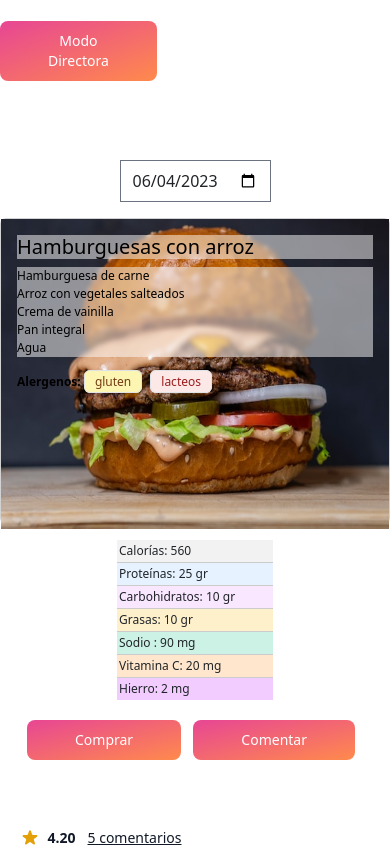
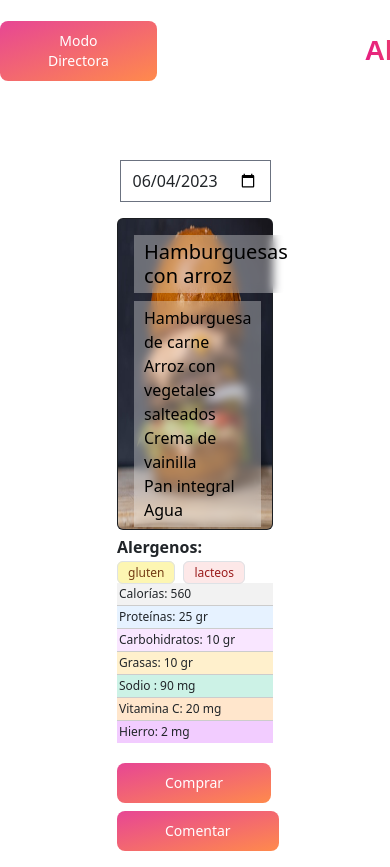
Before and after one commit to ORT-FIS-2022S2/Kadessian-Sapelli, a plain HTML site: page fuente/index.html in a window 390 px wide. Shown: the top 867 px of the page. Drawn offline with nearby package versions, Linux system fonts and the light colour scheme.

Commit message:
fix: estilo css

```diff
--- a/fuente/index.html
+++ b/fuente/index.html
@@ -131,7 +131,7 @@
                 <label
                   class="flex items-center p-3 text-base font-bold text-gray-900 rounded-lg bg-gray-50 hover:bg-gray-100 group hover:shadow dark:bg-gray-600 dark:hover:bg-gray-500 dark:text-white">
 
-                  <input type="radio" class="mr-3" name="opcion">
+                  <input type="radio" class="mr-3" name="opcion" checked>
                   <svg aria-hidden="true" class="h-5" viewBox="0 0 512 512" version="1.1"
                     xmlns="http://www.w3.org/2000/svg" xmlns:xlink="http://www.w3.org/1999/xlink">
                     <defs>
@@ -193,42 +193,35 @@
       </div>
     </div>
     <!-- -->
+    <!--probando card-->
+
+    <!---->
     <!-- Aca esta el calendario y todo lo demas -->
     <form action="#" method="POST">
       <section>
 
 
         <!--calendario-->
-        <div class="">
+        <div style="text-align: center;">
           <p class="color"><input id="calendario" type="date" min="2023-04-01" max="2024-04-30"></input></p>
         </div>
 
 
 
         <!--foto y descripcion-->
+        <div id="tarjetaMenu" class="card text-bg-dark" style="margin-left: 30%;margin-right: 30%;">
+          <img id="fotoMenu" src="https://source.unsplash.com/750x310/?food" class="card-img" alt="...">
+          <div class="card-img-overlay">
+            <h5 class="card-title" id="tituloMenu"></h5>
+            <p class="card-text" id="descripcionMenu"></p>
+
+          </div>
+        </div>
 
 
-        <div id="tarjetaMenu" class="calendarioFotoDescripcion">
-          <!--TARJETA CON EL MENU-->
-          <div class="card mb-3" style=" margin-right: 0% ;color:black; max-width: 540px; max-height:600px;">
-            <div class="row g-1">
-              <div id="fotoMenu" class="col-md-4 fotoMenu">
+        <div id="alergenos" style="margin-left: 30%;margin-right: 30%;">
+        </div>
 
-              </div>
-              <div class="col-md-8">
-                <div class="card-body">
-                  <h5 class="card-title" id="tituloMenu"></h5>
-                  <p class="card-text" id="descripcionMenu"></p>
-                  <p class="card-text"><small class="text-body-secondary" id="fecha">
-                      <!--tags-->
-                      <div id="alergenos">
-                      </div>
-                    </small></p>
-                </div>
-              </div>
-            </div>
-          </div>
-        </div>
         <!--mensaje de error no hay menú cargado-->
         <div class="divErrorComentarios esconder" id="divNoHayMenu">
           <div
@@ -478,9 +471,7 @@
         </div>
         <div>
           <button id="btnAgregarModal" type="button"
-            class=" text-white bg-blue-700 hover:bg-blue-800 focus:ring-4 focus:outline-none focus:ring-blue-300 font-medium rounded-lg text-sm px-5 py-2 text-center dark:bg-blue-600 dark:hover:bg-blue-700 dark:focus:ring-blue-800">Agregar</button>
-          <button id="btnBorrarMenu" type="button"
-            class=" text-white bg-blue-700 hover:bg-blue-800 focus:ring-4 focus:outline-none focus:ring-blue-300 font-medium rounded-lg text-sm px-5 py-2 text-center dark:bg-blue-600 dark:hover:bg-blue-700 dark:focus:ring-blue-800">Borrar</button>
+            class="text-white bg-gradient-to-br from-pink-500 to-orange-400 hover:bg-gradient-to-bl focus:ring-4 focus:outline-none focus:ring-pink-200 dark:focus:ring-pink-800 font-medium rounded-lg text-sm px-5 py-2.5 text-center mr-2 mb-2" >Agregar</button>
         </div>
       </form>
     </div>
@@ -652,5 +643,5 @@
     integrity="sha384-ENjdO4Dr2bkBIFxQpeoTz1HIcje39Wm4jDKdf19U8gI4ddQ3GYNS7NTKfAdVQSZe"
     crossorigin="anonymous"></script>
 
-
+</body>
 </html>
--- a/fuente/interfaz/estilos.css
+++ b/fuente/interfaz/estilos.css
@@ -12,78 +12,11 @@
 #alergenos {
   margin-top: 5px;
   /* Ajusta el margen superior según sea necesario */
-  width: 400px;
+
   /* Ajusta el ancho máximo según sea necesario */
 
 }
 
-.card-body {
-  position: absolute;
-  top: 0;
-  right: 220px;
-  /* Ajusta la distancia horizontal según sea necesario */
-  width: calc(100% - 220px);
-  /* Ajusta el ancho según sea necesario */
-}
-
-.fotoMenu {
-  width: 100%;
-  height: 300px;
-  /* Ajusta la altura según tus necesidades */
-  object-fit: cover;
-  /* Ajusta el tamaño de la imagen sin deformarla */
-}
-
-div.card.mb-3 {
-  max-height: 400px;
-  /* Ajusta la altura máxima según tus necesidades */
-}
-
-#tarjetaMenu {
-  background-color: rgba(255, 255, 255, 0.8);
-  /* Fondo con difuminado */
-  backdrop-filter: blur(500px);
-  /* Difuminado */
-  margin-left: 404px;
-}
-
-/* Estilos para los textos en la tarjeta de menú */
-#tituloMenu,
-#descripcionMenu {
-  background-color: rgba(255, 255, 255, 0.5);
-  /* Fondo con difuminado */
-  backdrop-filter: blur(2px);
-  /* Difuminado */
-}
-
-
-.calendarioFotoDescripcion {
-
-
-  display: flex;
-  /* Utiliza un diseño de columnas flexibles */
-  align-items: center;
-  /* Centra verticalmente los elementos */
-
-  color: #ccc8c8;
-  text-align: left;
-  font-size: 12px;
-
-}
-
-.fotoMenu {
-  width: 200px;
-  /* Establece un ancho fijo para la imagen */
-  height: 100%;
-  /* Utiliza la altura del contenedor */
-  max-height: 300px;
-  /* Establece una altura máxima para evitar superposición */
-
-  color: #ccc8c8;
-  width: 600px;
-  vertical-align: middle;
-  margin-right: 10px;
-}
 
 .color-naranja {
   color: rgb(228, 102, 28);
@@ -340,81 +273,18 @@ h1 {
   background-color: #FF532E;
 }
 
-form {
+#divEsconderComentCompra,#divEsconderAgregarMenu{
+  margin-left: 30%;
+  margin-right: 30%;
   text-align: center;
 }
 
-.cuadradoBlanco {
-  background-color: white;
+#descripcionMenu,#tituloMenu{
+  color:black;
+  background-color: rgba(255, 255, 255, 0.329);
+  backdrop-filter: blur(5px);
+  text-align: left;
+  width:fit-content;
+  padding: 5px 10px; /* Ajusta los valores según tus necesidades */
+  max-width: 250px;
 }
-
-.highlight {
-  background-color: yellow;
-}
-
-/* Estilos para pantallas medianas */
-@media screen and (min-width: 768px) and (max-width: 1023px) {
-  #btnModoDirectora{
-    float: left;
-    justify-content: space-between;
-  }
-  #listaComentario,
-  .formularioCrearMenu,
-  .divPromedioComentarios,
-  .divErrorComentarios,
-  .divSeccionComentarios {
-    margin-left: 10%;
-    margin-right: 10%;
-  }
-
-  .degradeLetra,
-  strong{
-    visibility: hidden;
-  }
-  .fotoMenu {
-    width: 80%;
-  }
-
-  #tarjetaMenu {
-    margin-left: 10%;
-  }
-
-  .card-body {
-    right: 150px;
-    width: calc(100% - 150px);
-  }
-}
-
-/* Estilos para pantallas pequeñas */
-@media screen and (max-width: 767px) {
-  #btnModoDirectora{
-    float: left;
-    justify-content: space-between;
-  }
-  #listaComentario,
-  .formularioCrearMenu,
-  .divPromedioComentarios,
-  .divErrorComentarios,
-  .divSeccionComentarios {
-    margin-left: 5%;
-    margin-right: 5%;
-  }
-
-  .degradeLetra,
-  .especial{
-    visibility: hidden;
-  }
-  .fotoMenu {
-    width: 100%;
-    height: auto;
-  }
-
-  #tarjetaMenu {
-    margin-left: 0;
-  }
-
-  .card-body {
-    right: 0;
-    width: 100%;
-  }
-}
--- a/fuente/interfaz/index.js
+++ b/fuente/interfaz/index.js
@@ -167,7 +167,6 @@ calendario.addEventListener('change', () =>{
  *
  */
 function limpiarSeccionCalendario() {
-  imagenMenu.innerText = '';
   calorias.innerText = '';
   proteinas.innerText = '';
   grasas.innerText = '';
@@ -188,12 +187,11 @@ function llenarCamposMenu(menu) {
     tarjetaMenu.classList.remove('esconder');
     divNoHayMenu.classList.add('esconder');
     descripcionMenu.innerText = menu.getDescripcion();
-    const imagen = document.createElement('img');
-    imagen.src = menu.getImagen();
-    imagen.style.width = '750px';
-    imagen.style.height = '310px';
 
-    imagenMenu.appendChild(imagen);
+    imagenMenu.src = menu.getImagen();
+    imagenMenu.style.width = '750px';
+    imagenMenu.style.height = '310px';
+
     tituloMenu.innerHTML = menu.getNombre();
 
     alergenos.appendChild(generarTags(menu.getAlergenos()));
```
Lines whose indentation alone changed are shown as unchanged.
